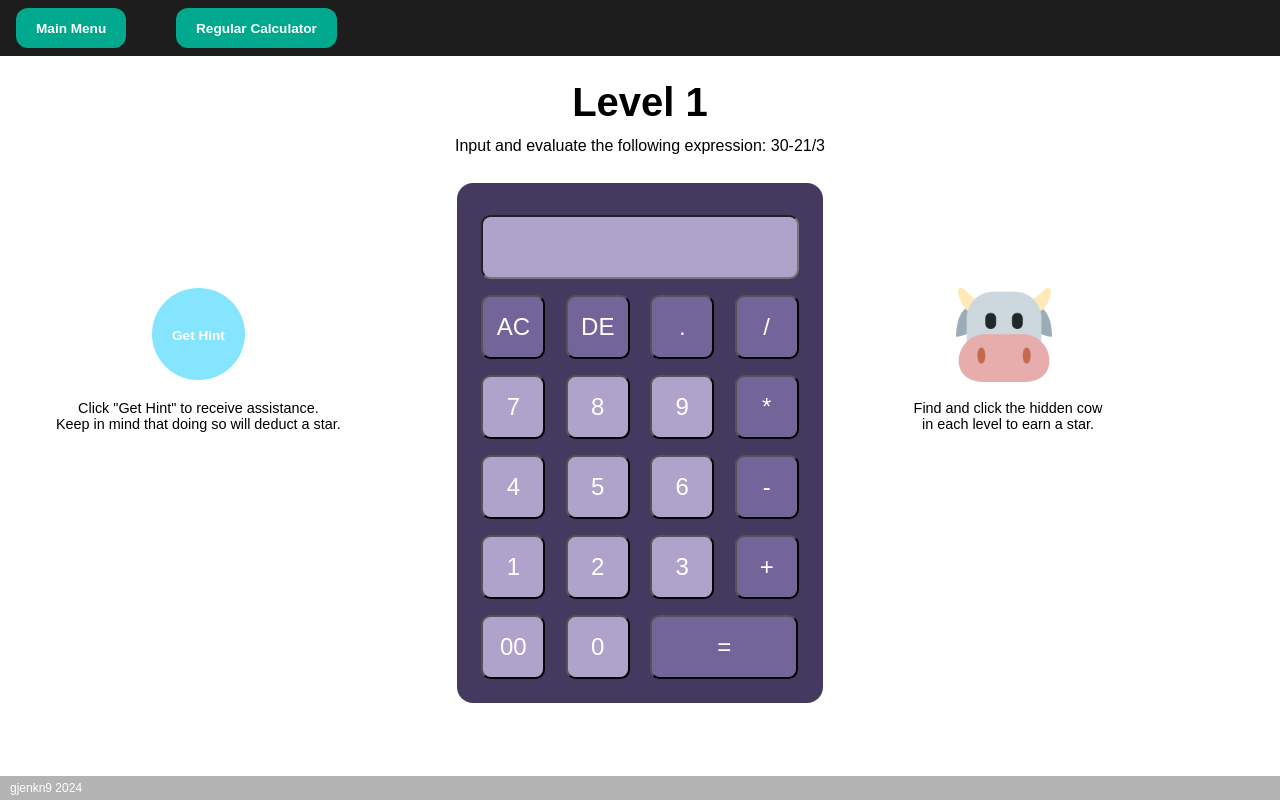
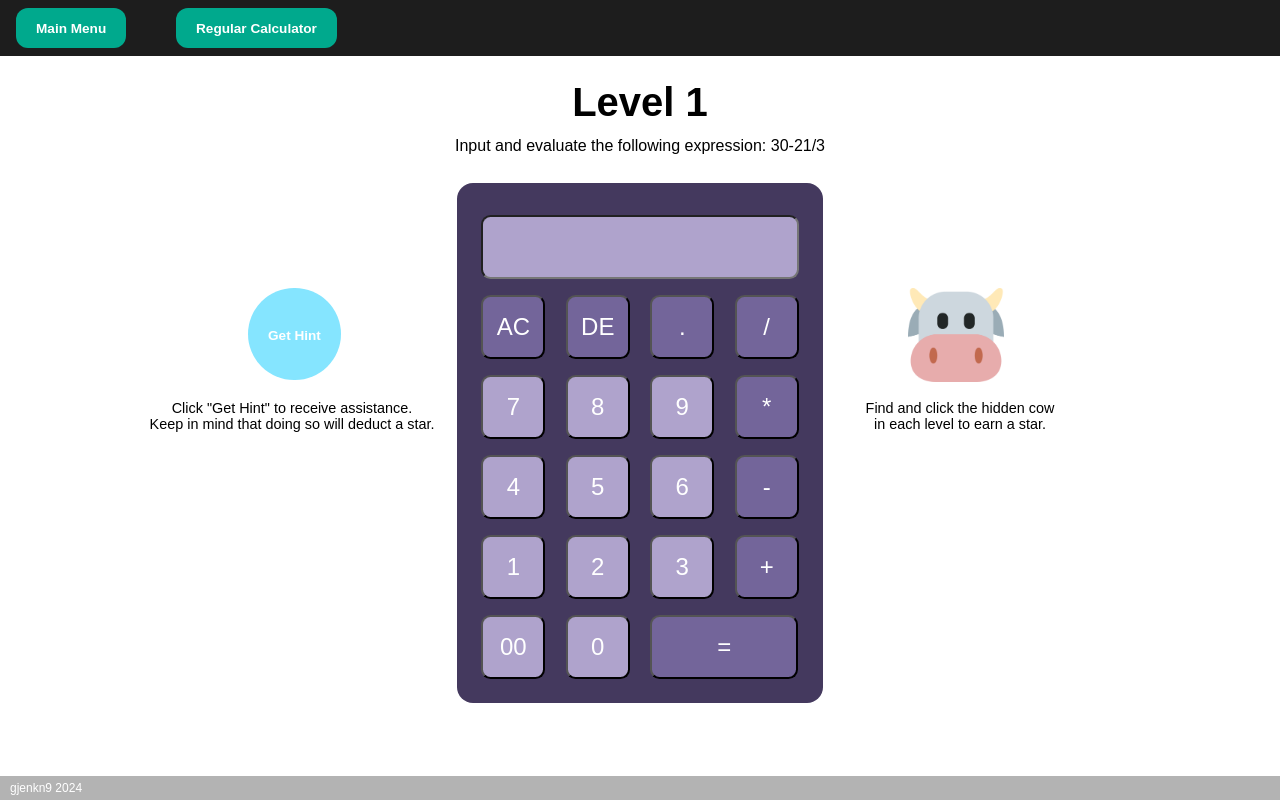
Before and after one commit to gjenkn/calacualtor, a plain HTML site: page level1.html in a window 1280 px wide. Drawn offline with nearby package versions, Linux system fonts and the light colour scheme.

Commit message:
fixed hint button and text positionings

```diff
--- a/style.css
+++ b/style.css
@@ -319,7 +319,7 @@ form input.equal {
     z-index: 5;
 }
 
-/* ------------ BANANA ------------- */
+/* ------------ COW ------------- */
 
 .image-button {
     border: none;
@@ -329,17 +329,6 @@ form input.equal {
     outline: none;
     display: inline-block;
     background-color: transparent; /* Ensure transparent background */
-}
-
-.cowInstructions{
-    white-space: nowrap;
-    position: absolute;
-    top: 50vmin;
-    left: calc(50% + 26vmin);
-    width: 40vmin;
-    height: 20vmin;
-    font-size: 1.8vmin;
-    text-align: center;
 }
 
 .image-button img {
@@ -358,7 +347,7 @@ form input.equal {
 .hintContainer{
     position: absolute;
     top: 36vmin;
-    left: calc(50% - 63vmin);
+    left: calc(50% - 51vmin);
 }
 
 .hintContainer :hover {
@@ -385,8 +374,8 @@ form input.equal {
 .hintText{
     position: absolute;
     top: 50vmin;
-    left: calc(50% - 77.7vmin);
-    width: 45vmin;
+    left: calc(50% - 62vmin);
+    width: 37vmin;
     height: 20vmin;
     font-size: 1.8vmin;
     background-color: hsl(0, 0%, 100%);
@@ -418,13 +407,11 @@ footer {
     cursor: move;
 }
 
-
-
 /* ----------------- LEVEL 1 ----------------- */
 .cow1{
     position: absolute;
     top: 36vmin;
-    left: calc(50% + 39.5vmin);
+    left: calc(50% + 33.5vmin);
     width: 12vmin;
 }
 
@@ -432,14 +419,24 @@ footer {
 .hintText1{
     position: absolute;
     top: 58vmin;
-    width: 50vmin;
+    width: 30vmin;
     height: 5vmin;
-    font-size: 2vmin;
+    font-size:1.8vmin;
     background-color: rgb(255, 255, 255);
-    left: calc(50% - 79vmin);
+    left: calc(50% - 59vmin);
     text-align: center;
 }
 
+.cowInstructions{
+    white-space: nowrap;
+    position: absolute;
+    top: 50vmin;
+    left: calc(50% + 20vmin);
+    width: 40vmin;
+    height: 20vmin;
+    font-size: 1.8vmin;
+    text-align: center;
+}
 
 /* ----------------- LEVEL 2 ----------------- */
 .cow2{
@@ -448,7 +445,6 @@ footer {
     left: calc(50% - 18.6vmin);
     width: 6vmin;
 }
-
 
 .button9 {
     position: absolute;
```
Also changed, not shown: level3.html (+1 -1 lines).
